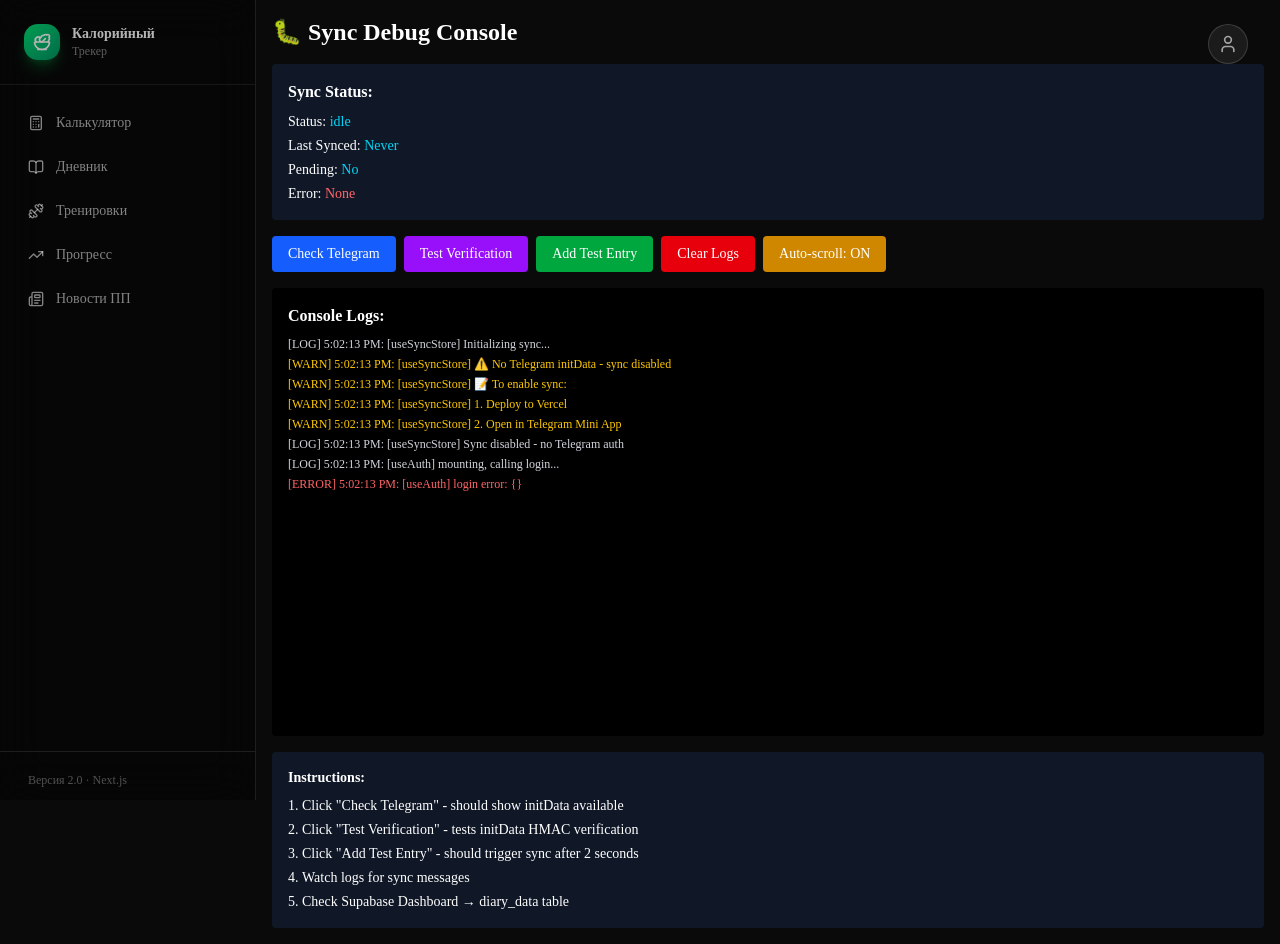
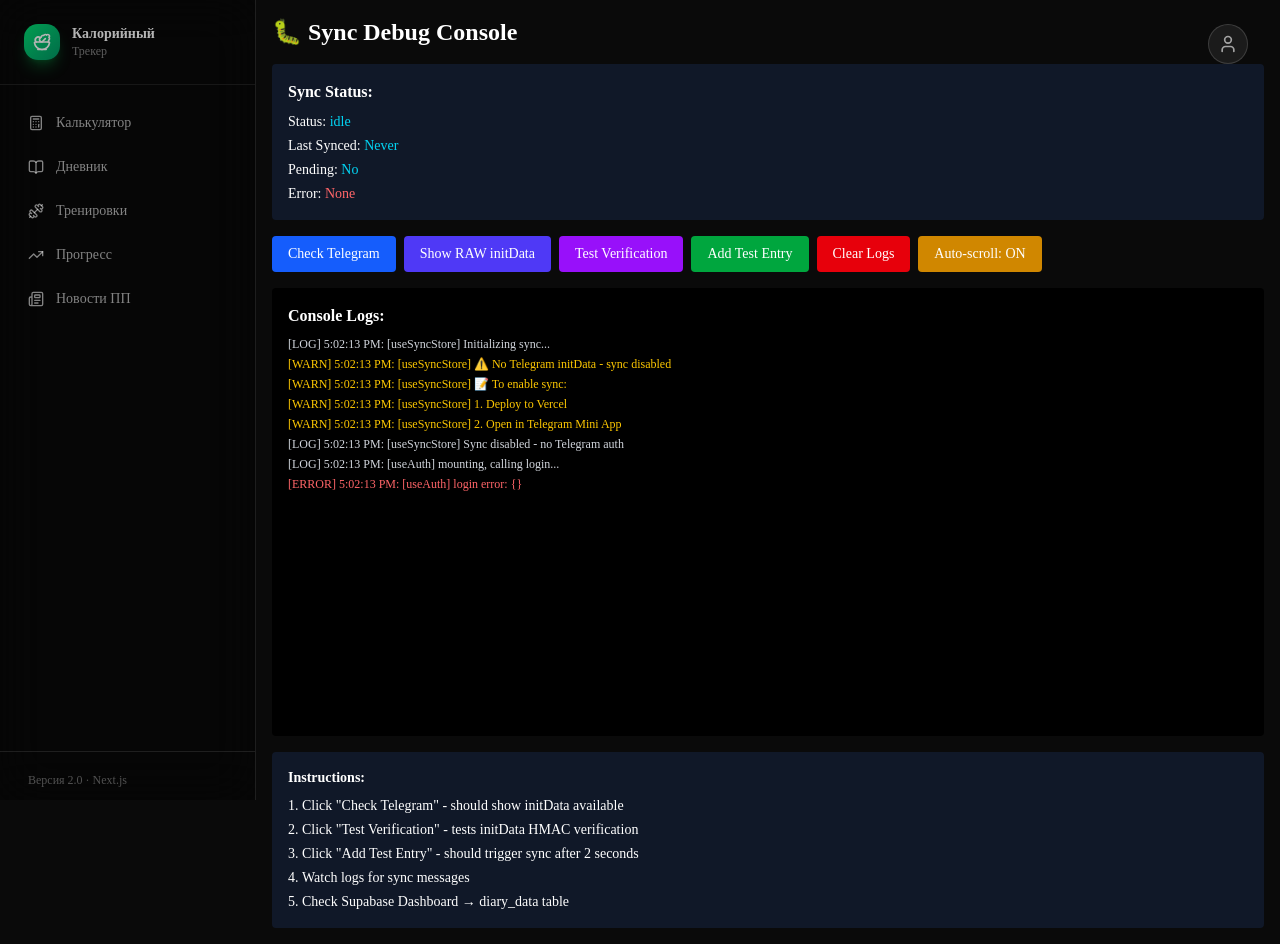
Before and after one commit to Zetti35/calorie-tracker, a Next.js app in the folder frontend/: page /debug-sync in a window 1280 px wide. Built offline with nearby package versions, Linux system fonts and the light colour scheme; no server answers.

Commit message:
debug: add raw initData endpoint and button

```diff
--- /dev/null
+++ b/frontend/app/api/debug-raw-initdata/route.ts
@@ -0,0 +1,24 @@
+import { NextRequest, NextResponse } from 'next/server'
+
+/**
+ * Debug endpoint to see raw initData
+ */
+export async function POST(request: NextRequest) {
+  try {
+    const initData = request.headers.get('x-telegram-init-data')
+
+    if (!initData) {
+      return NextResponse.json({ error: 'No initData provided' }, { status: 400 })
+    }
+
+    // Show raw initData
+    return NextResponse.json({
+      raw: initData,
+      length: initData.length,
+      preview: initData.substring(0, 200),
+    })
+  } catch (error: any) {
+    console.error('[debug-raw-initdata] Error:', error)
+    return NextResponse.json({ error: error.message }, { status: 500 })
+  }
+}
--- a/frontend/app/debug-sync/page.tsx
+++ b/frontend/app/debug-sync/page.tsx
@@ -95,6 +95,33 @@ export default function DebugSyncPage() {
     }
   }
 
+  const testRawInitData = async () => {
+    const telegram = (window as any).Telegram
+    const initData = telegram?.WebApp?.initData
+
+    if (!initData) {
+      console.error('[DEBUG] No initData available')
+      return
+    }
+
+    console.log('[DEBUG] Testing RAW initData...')
+    console.log('[DEBUG] RAW initData:', initData)
+
+    try {
+      const response = await fetch('/api/debug-raw-initdata', {
+        method: 'POST',
+        headers: {
+          'x-telegram-init-data': initData,
+        },
+      })
+
+      const result = await response.json()
+      console.log('[DEBUG] RAW result:', result)
+    } catch (error) {
+      console.error('[DEBUG] RAW test failed:', error)
+    }
+  }
+
   return (
     <div className="min-h-screen bg-[#0a0a0a] text-white p-4">
       <h1 className="text-2xl font-bold mb-4">🐛 Sync Debug Console</h1>
@@ -121,6 +148,12 @@ export default function DebugSyncPage() {
           className="bg-blue-600 hover:bg-blue-700 px-4 py-2 rounded text-sm"
         >
           Check Telegram
+        </button>
+        <button
+          onClick={testRawInitData}
+          className="bg-indigo-600 hover:bg-indigo-700 px-4 py-2 rounded text-sm"
+        >
+          Show RAW initData
         </button>
         <button
           onClick={testInitDataVerification}
```
